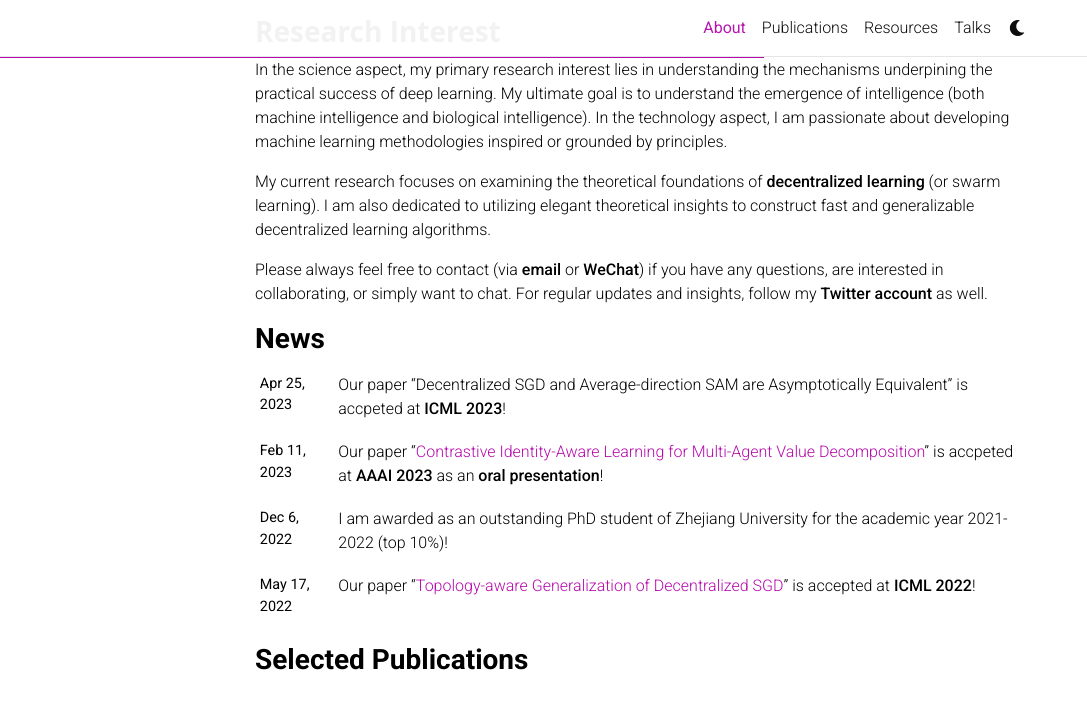
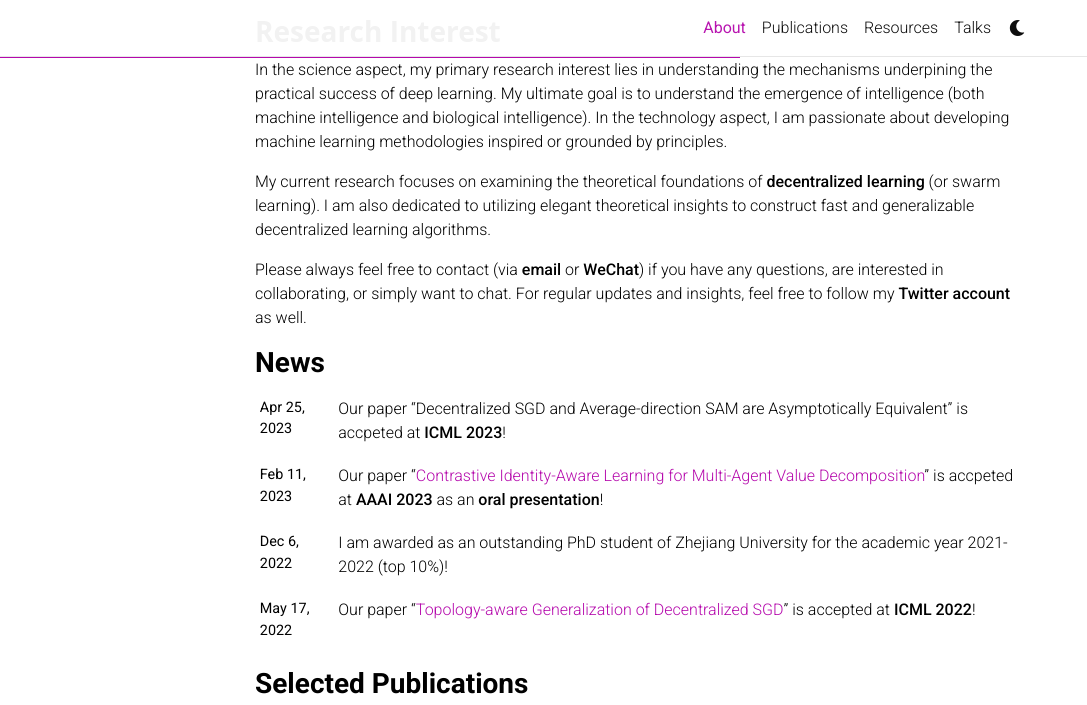
Before and after one commit to Raiden-Zhu/Raiden-Zhu.github.io, a Jekyll site: the page built from _pages/about.md, in a window 1280 px wide and 900 px high, scrolled down 450 px, cut to the strip 0-705 px from the top of the window. Shown: the whole strip, without its empty margins (0-1087 px from the left). Built offline with Jekyll 4.4.1, drawn with Linux system fonts in a browser that asks for light colours; full-size pictures stand in for the smaller copies a plugin makes; comment, search, counter and statistics services are not loaded; a style sheet for code colours, icons or effects is not loaded.

Commit message:
Update about.md

```diff
--- a/_pages/about.md
+++ b/_pages/about.md
@@ -29,7 +29,7 @@
 
 My current research focuses on examining the theoretical foundations of **decentralized learning** (or swarm learning). I am also dedicated to utilizing elegant theoretical insights to construct fast and generalizable decentralized learning algorithms.
 
-Please always feel free to contact (via [**email**](mailto:raiden@zju.edu.cn) or [**WeChat**](https://raw.githubusercontent.com/Raiden-Zhu/Raiden-Zhu.github.io/master/assets/img/WeChat_QR_code.jpg)) if you have any questions, are interested in collaborating, or simply want to chat. For regular updates and insights, follow my [**Twitter account**](https://twitter.com/Raiden13238619) as well.
+Please always feel free to contact (via [**email**](mailto:raiden@zju.edu.cn) or [**WeChat**](https://raw.githubusercontent.com/Raiden-Zhu/Raiden-Zhu.github.io/master/assets/img/WeChat_QR_code.jpg)) if you have any questions, are interested in collaborating, or simply want to chat. For regular updates and insights, feel free to follow my [**Twitter account**](https://twitter.com/Raiden13238619) as well.
 
 <!-- Write your biography here. Tell the world about yourself. Link to your favorite [subreddit](http://reddit.com). You can put a picture in, too. The code is already in, just name your picture `prof_pic.jpg` and put it in the `img/` folder.
 
```
